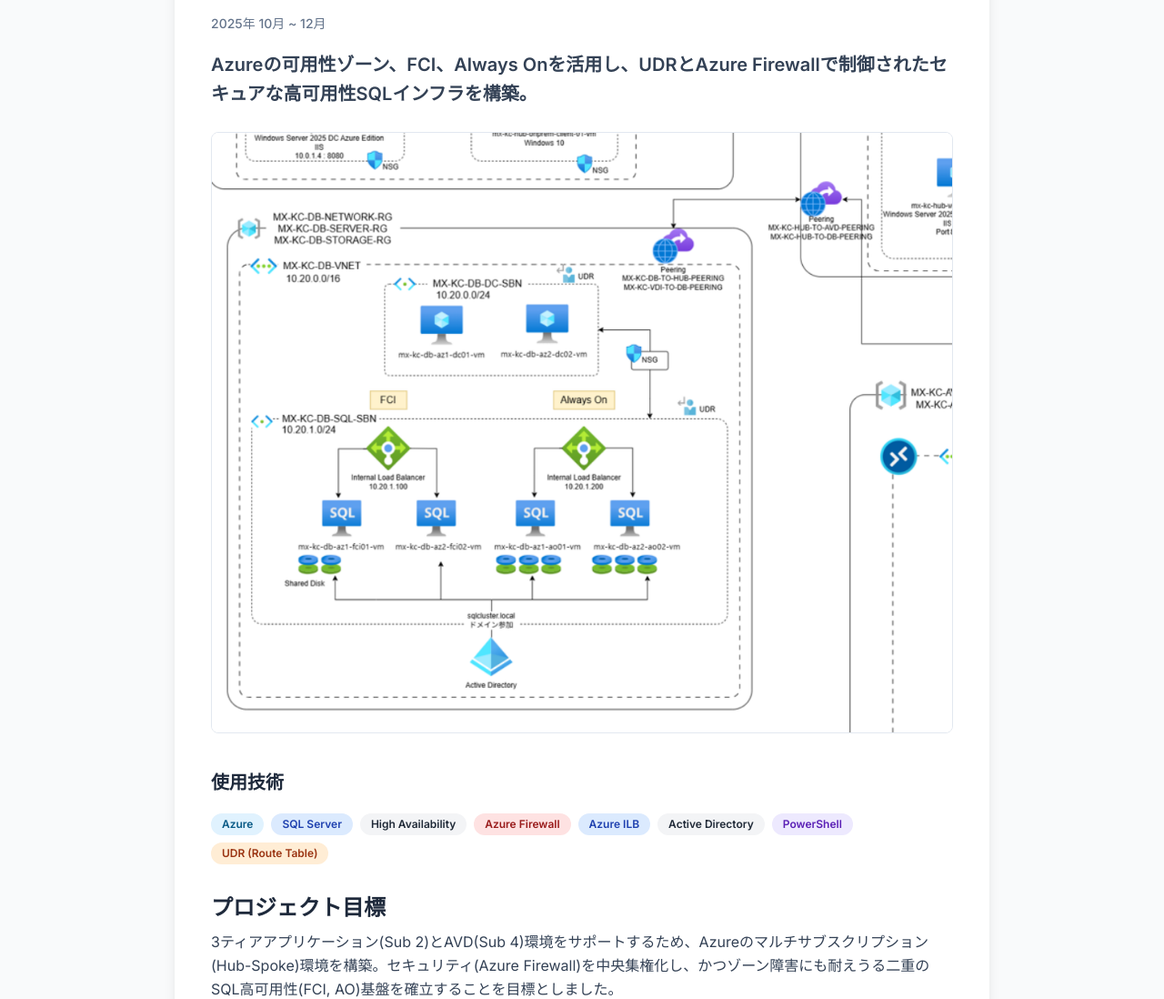
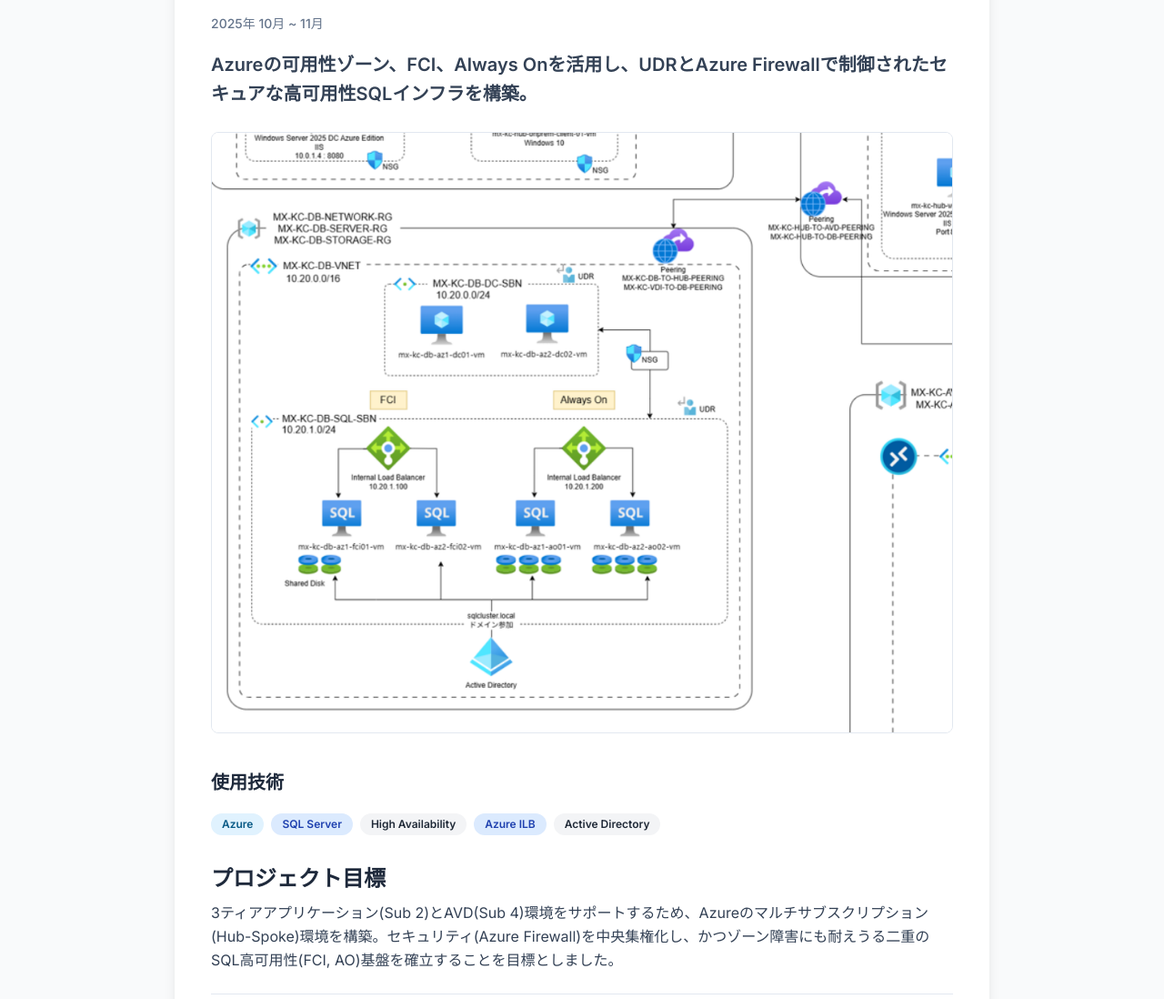
Before and after one commit to bichani/bichani.github.io, a plain HTML site: page project3.html in a window 1280 px wide. Shown: the part 208-1306 px from the top of the page at 91% size. Drawn offline with nearby package versions, Linux system fonts and the light colour scheme.

Commit message:
Update project3.html

```diff
--- a/project3.html
+++ b/project3.html
@@ -71,7 +71,7 @@
             <div class="prose prose-slate max-w-none prose-p:leading-relaxed">
 
                 <h1 class="text-3xl font-bold mb-4 text-slate-900">セキュリティHub-Spokeベースの二重SQL高可用性アーキテクチャ構築</h1>
-                <p class="text-sm text-slate-500 font-medium">2025年 10月 ~ 12月</p>
+                <p class="text-sm text-slate-500 font-medium">2025年 10月 ~ 11月</p>
                 <p class="font-semibold text-xl mt-4">Azureの可用性ゾーン、FCI、Always Onを活用し、UDRとAzure Firewallで制御されたセキュアな高可用性SQLインフラを構築。</p>
 
                 <a href="image_5f9daf.jpg" id="projectImageLink" class="cursor-zoom-in">
@@ -84,11 +84,8 @@
                         <span class="bg-sky-100 text-sky-800 text-xs font-semibold px-3 py-1 rounded-full">Azure</span>
                         <span class="bg-blue-100 text-blue-800 text-xs font-semibold px-3 py-1 rounded-full">SQL Server</span>
                         <span class="bg-gray-100 text-gray-800 text-xs font-semibold px-3 py-1 rounded-full">High Availability</span>
-                        <span class="bg-red-100 text-red-800 text-xs font-semibold px-3 py-1 rounded-full">Azure Firewall</span>
                         <span class="bg-blue-100 text-blue-800 text-xs font-semibold px-3 py-1 rounded-full">Azure ILB</span>
                         <span class="bg-gray-100 text-gray-800 text-xs font-semibold px-3 py-1 rounded-full">Active Directory</span>
-                        <span class="bg-violet-100 text-violet-800 text-xs font-semibold px-3 py-1 rounded-full">PowerShell</span>
-                        <span class="bg-orange-100 text-orange-800 text-xs font-semibold px-3 py-1 rounded-full">UDR (Route Table)</span>
                     </div>
                 </div>
 
```
